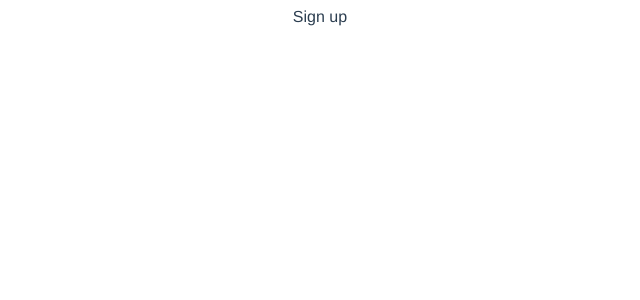
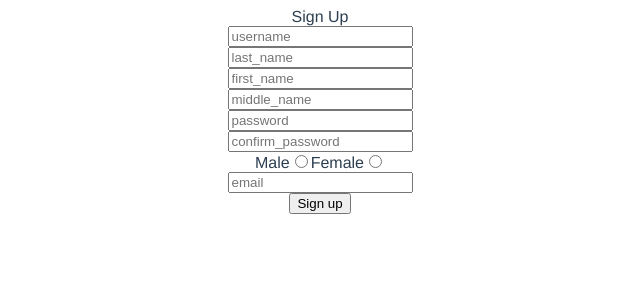
Before and after one commit to MaxymZakharkiv/E-commerce, a Vue app: page /auth/sign-up in a window 1280 px wide. Shown: the top 300 px of the page, without its empty margins (320-960 px from the left). Built offline with nearby package versions, Linux system fonts and the light colour scheme.

Commit message:
simple auth

```diff
--- /dev/null
+++ b/src/api/auth.js
@@ -0,0 +1,7 @@
+import http from '@/lib/http'
+
+const SIGN_IN = '/auth/token'
+const SIGN_UP = '/auth/sign-up'
+
+export const signIn = (info) => http.post(SIGN_IN, info)
+export const signUp = (info) => http.post(SIGN_UP, info)
--- /dev/null
+++ b/src/lib/http.js
@@ -0,0 +1,7 @@
+import axios from 'axios'
+
+const http = axios.create({
+  baseURL: 'http://127.0.0.1:8000',
+})
+
+export default http
--- a/src/store/index.js
+++ b/src/store/index.js
@@ -1,14 +1,9 @@
 import { createStore } from 'vuex'
 
+import modulesAuth from '@/store/modules/auth'
+
 export default createStore({
-  state: {
+  modules: {
+    auth: modulesAuth,
   },
-  getters: {
-  },
-  mutations: {
-  },
-  actions: {
-  },
-  modules: {
-  }
 })
--- /dev/null
+++ b/src/store/modules/auth.js
@@ -0,0 +1,47 @@
+import { signIn, signUp } from '@/api/auth'
+
+const modulesAuth = {
+  namespaced: true,
+  state: {
+    token: null,
+    errors: [],
+    loading: false,
+  },
+  mutations: {
+    CHANGE_LOADING(state, bool) {
+      state.loading = bool
+    },
+    SET_TOKEN(state, token) {
+      state.token = token
+    },
+    ERROR_AUTH(state, errors) {
+      state.errors = errors
+    },
+  },
+  actions: {
+    async signInUser({ commit }, data) {
+      commit('CHANGE_LOADING', true)
+      try {
+        const response = await signIn(data)
+        commit('SET_TOKEN', response.data.access_token)
+      } catch (e) {
+        commit('ERROR_AUTH', e)
+      } finally {
+        commit('CHANGE_LOADING', false)
+      }
+    },
+    async signUpUser({ commit }, data) {
+      commit('CHANGE_LOADING', true)
+      try {
+        await signUp(data)
+      } catch (e) {
+        commit('ERROR_AUTH', e)
+      } finally {
+        commit('CHANGE_LOADING', false)
+      }
+    },
+  },
+  getters: {},
+}
+
+export default modulesAuth
--- a/src/views/Auth/SignIn.vue
+++ b/src/views/Auth/SignIn.vue
@@ -1,13 +1,54 @@
 <template>
-  <div>Sign in</div>
+  <div>
+    <div>Sign in</div>
+    <div class="form">
+      <div>
+        <input
+          class="login"
+          type="text"
+          placeholder="Login"
+          v-model="formSignIn.username"
+        />
+      </div>
+      <div>
+        <input
+          class="password"
+          type="text"
+          placeholder="Password"
+          v-model="formSignIn.password"
+        />
+      </div>
+      <div>
+        <button class="btn" @click="sentDataToServer">Sign in</button>
+      </div>
+    </div>
+  </div>
 </template>
 
 <script>
+import { mapActions } from 'vuex'
+
 export default {
-  name: "SignIn"
+  name: 'SignIn',
+  data() {
+    return {
+      formSignIn: {
+        username: null,
+        password: null,
+      },
+    }
+  },
+  methods: {
+    ...mapActions('auth', ['signInUser']),
+    async sentDataToServer() {
+      const formSignIn = new FormData()
+      formSignIn.append('username', this.formSignIn.username)
+      formSignIn.append('password', this.formSignIn.password)
+      await this.signInUser(formSignIn)
+      this.$router.push({ name: 'sign-up' })
+    },
+  },
 }
 </script>
 
-<style scoped>
-
-</style>
+<style scoped></style>
--- a/src/views/Auth/SignUp.vue
+++ b/src/views/Auth/SignUp.vue
@@ -1,13 +1,104 @@
 <template>
-  <div>Sign up</div>
+  <div>
+    <div>Sign Up</div>
+    <div class="form">
+      <div>
+        <input
+          v-model="formSignUp.username"
+          type="text"
+          placeholder="username"
+        />
+      </div>
+      <div>
+        <input
+          v-model="formSignUp.last_name"
+          type="text"
+          placeholder="last_name"
+        />
+      </div>
+      <div>
+        <input
+          v-model="formSignUp.first_name"
+          type="text"
+          placeholder="first_name"
+        />
+      </div>
+      <div>
+        <input
+          v-model="formSignUp.middle_name"
+          type="text"
+          placeholder="middle_name"
+        />
+      </div>
+      <div>
+        <input
+          v-model="formSignUp.password"
+          type="text"
+          placeholder="password"
+        />
+      </div>
+      <div>
+        <input
+          v-model="formSignUp.confirm_password"
+          type="text"
+          placeholder="confirm_password"
+        />
+      </div>
+      <div>
+        <label for="male">Male</label>
+        <input
+          id="male"
+          name="gender"
+          v-model="formSignUp.gender"
+          value="male"
+          type="radio"
+        />
+        <label for="female">Female</label>
+        <input
+          id="female"
+          name="gender"
+          v-model="formSignUp.gender"
+          type="radio"
+          value="female"
+        />
+      </div>
+      <div>
+        <input v-model="formSignUp.email" type="text" placeholder="email" />
+      </div>
+      <div>
+        <button class="btn" @click="sentDataToServer">Sign up</button>
+      </div>
+    </div>
+  </div>
 </template>
 
 <script>
+import { mapActions } from 'vuex'
+
 export default {
-  name: "SignUp"
+  name: 'SignUp',
+  data() {
+    return {
+      formSignUp: {
+        username: null,
+        last_name: null,
+        first_name: null,
+        middle_name: null,
+        password: null,
+        confirm_password: null,
+        gender: null,
+        email: null,
+      },
+    }
+  },
+  methods: {
+    ...mapActions('auth', ['signUpUser']),
+    async sentDataToServer() {
+      await this.signUpUser(this.formSignUp)
+      this.$router.push({ name: 'sign-in' })
+    },
+  },
 }
 </script>
 
-<style scoped>
-
-</style>
+<style scoped></style>
```
Also changed, not shown: 1 other file (tests, documents, lock files or other folders).
